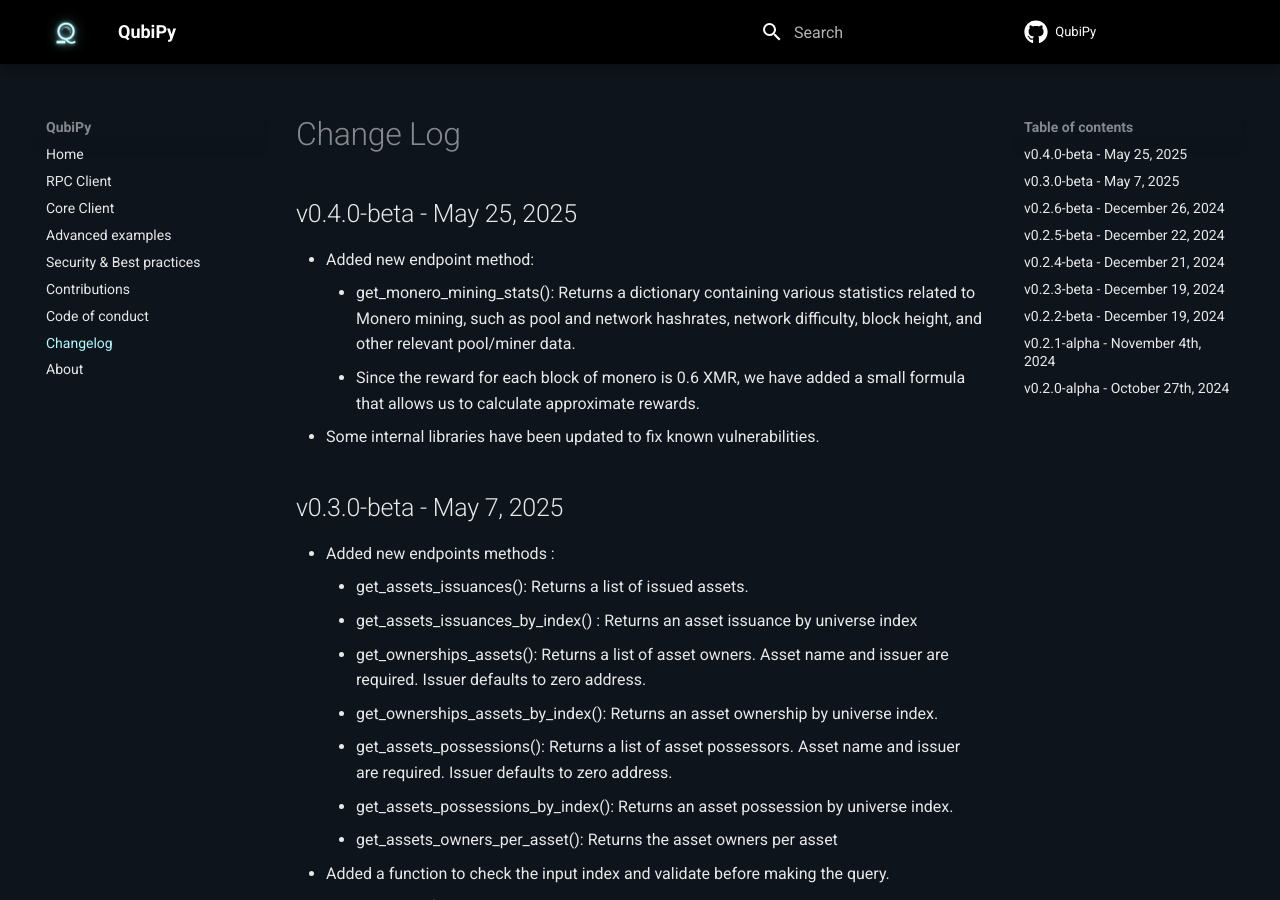
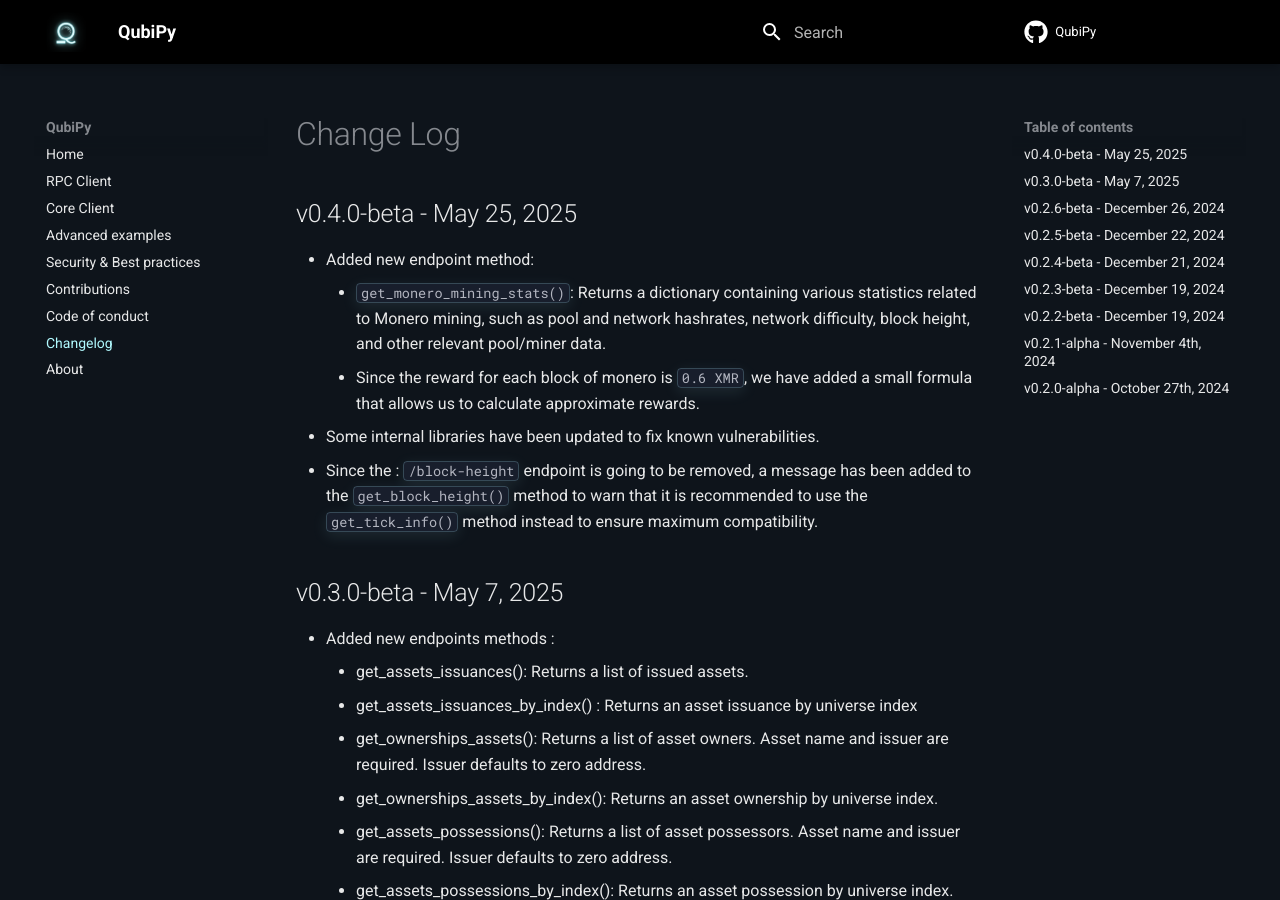
Before and after one commit to QubiPy-Labs/QubiPy, an MkDocs documentation site: the page built from docs/changelog.md, in a window 1280 px wide and 900 px high. Built offline with MkDocs 1.6.1 and Material for MkDocs 9.7.7, drawn with Linux system fonts in a browser that asks for light colours; comment, search, counter and statistics services are not loaded.

Commit message:
docs: update changelog

```diff
--- a/docs/changelog.md
+++ b/docs/changelog.md
@@ -2,9 +2,10 @@
 
 ## v0.4.0-beta - May 25, 2025
 * Added new endpoint method:
-    * get_monero_mining_stats(): Returns a dictionary containing various statistics related to Monero mining, such as pool and network hashrates, network difficulty, block height, and other relevant pool/miner data.
-    * Since the reward for each block of monero is 0.6 XMR, we have added a small formula that allows us to calculate approximate rewards.
+    * `get_monero_mining_stats()`: Returns a dictionary containing various statistics related to Monero mining, such as pool and network hashrates, network difficulty, block height, and other relevant pool/miner data.
+    * Since the reward for each block of monero is `0.6 XMR`, we have added a small formula that allows us to calculate approximate rewards.
 * Some internal libraries have been updated to fix known vulnerabilities.
+* Since the : `/block-height` endpoint is going to be removed, a message has been added to the `get_block_height()` method to warn that it is recommended to use the  `get_tick_info()` method instead to ensure maximum compatibility.
 
 ## v0.3.0-beta - May 7, 2025
 * Added new endpoints methods :
```
Also changed, not shown: CHANGELOG.md (+3 -2 lines).
